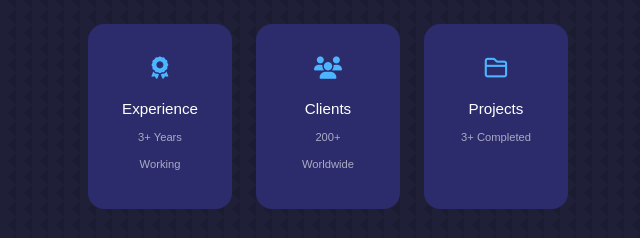
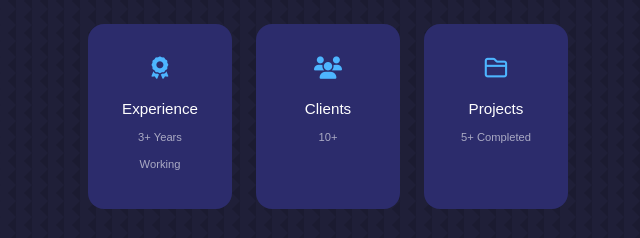
Before and after one commit to Abhaykesarwani01/portfolio, a plain HTML site: page index.html in a window 1280 px wide. Shown: the part 1015-1253 px from the top of the page, 552-1192 px from the left. Drawn offline with nearby package versions, Linux system fonts and the light colour scheme.

Commit message:
Update index.html

```diff
--- a/index.html
+++ b/index.html
@@ -76,13 +76,13 @@
                     <article class="about__card">
                         <i class="fa-solid fa-users about__icon"></i>
                         <h5>Clients</h5>
-                        <small>200+ Worldwide</small>
+                        <small>10+ </small>
                     </article>
 
                     <article class="about__card">
                         <i class="fa-regular fa-folder-closed about__icon"></i>
                         <h5>Projects</h5>
-                        <small>3+ Completed</small>
+                        <small>5+ Completed</small>
                     </article>
 
                 </div>
```
